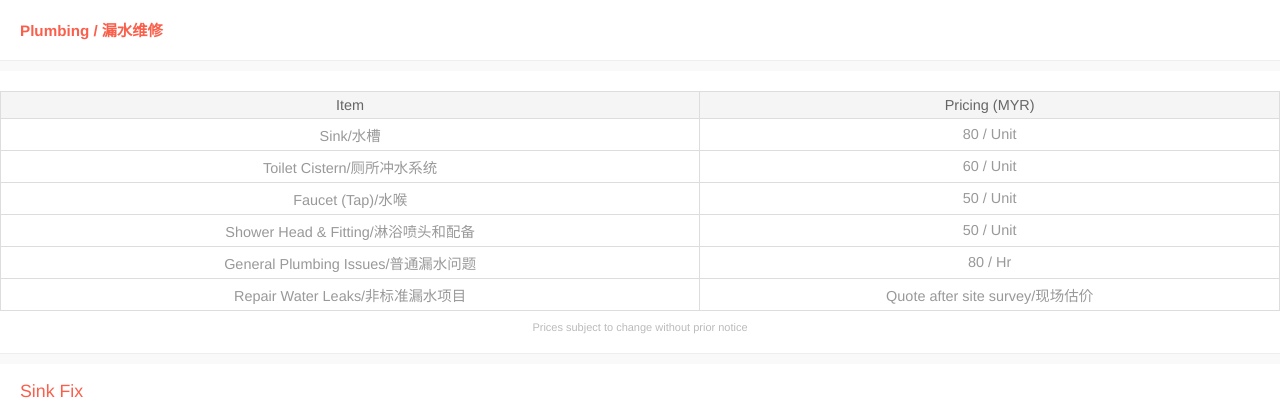
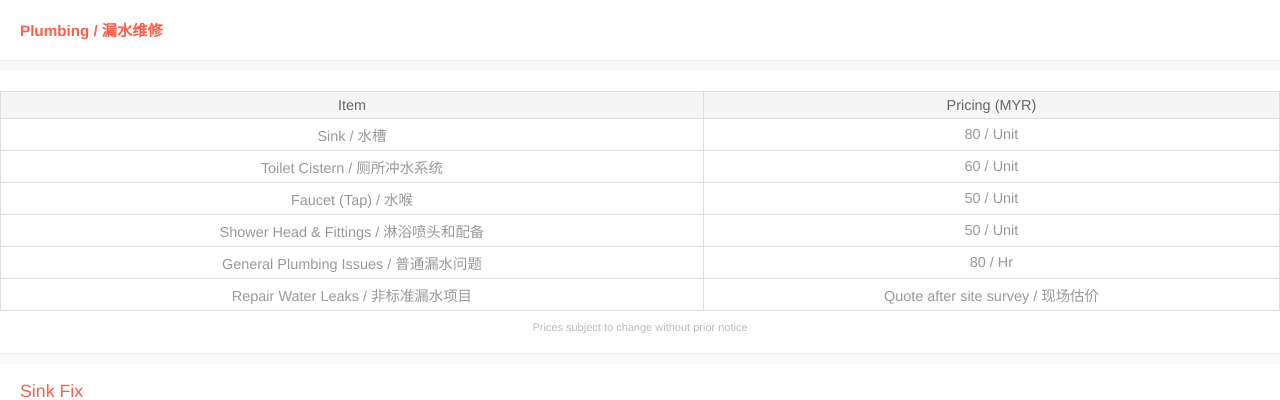
Before and after one commit to blooms-singapore/pages, a Jekyll site: the page built from en/services/myr/plumbing.html, in a window 1280 px wide. Shown: the part 429-829 px from the top of the page. Built offline with Jekyll 4.4.1, drawn with Linux system fonts in a browser that asks for light colours.

Commit message:
Update plumbing.html

```diff
--- a/en/services/myr/plumbing.html
+++ b/en/services/myr/plumbing.html
@@ -13,28 +13,28 @@ layout: service
     </thead>
     <tbody>
       <tr>
-        <td>Sink/水槽</td>
+        <td>Sink / 水槽</td>
         <td>80<span> / Unit</span></td>
       </tr>
       <tr>
-        <td>Toilet Cistern/厕所冲水系统</td>
+        <td>Toilet Cistern / 厕所冲水系统</td>
         <td>60<span> / Unit</span></td>
       </tr>
       <tr>
-        <td>Faucet (Tap)/水喉 </td>
+        <td>Faucet (Tap) / 水喉 </td>
         <td>50<span> / Unit</span></td>
       </tr>
       <tr>
-        <td>Shower Head & Fitting/淋浴喷头和配备</td>
+        <td>Shower Head & Fittings / 淋浴喷头和配备</td>
         <td>50<span> / Unit</span></td>
       </tr>
       <tr>
-        <td>General Plumbing Issues/普通漏水问题</td>
+        <td>General Plumbing Issues / 普通漏水问题</td>
         <td>80 / Hr</td>
       </tr>
       <tr>
-        <td>Repair Water Leaks/非标准漏水项目</td>
-        <td>Quote after site survey/现场估价</td>
+        <td>Repair Water Leaks / 非标准漏水项目</td>
+        <td>Quote after site survey / 现场估价</td>
       </tr>
     </tbody>
   </table>
```
